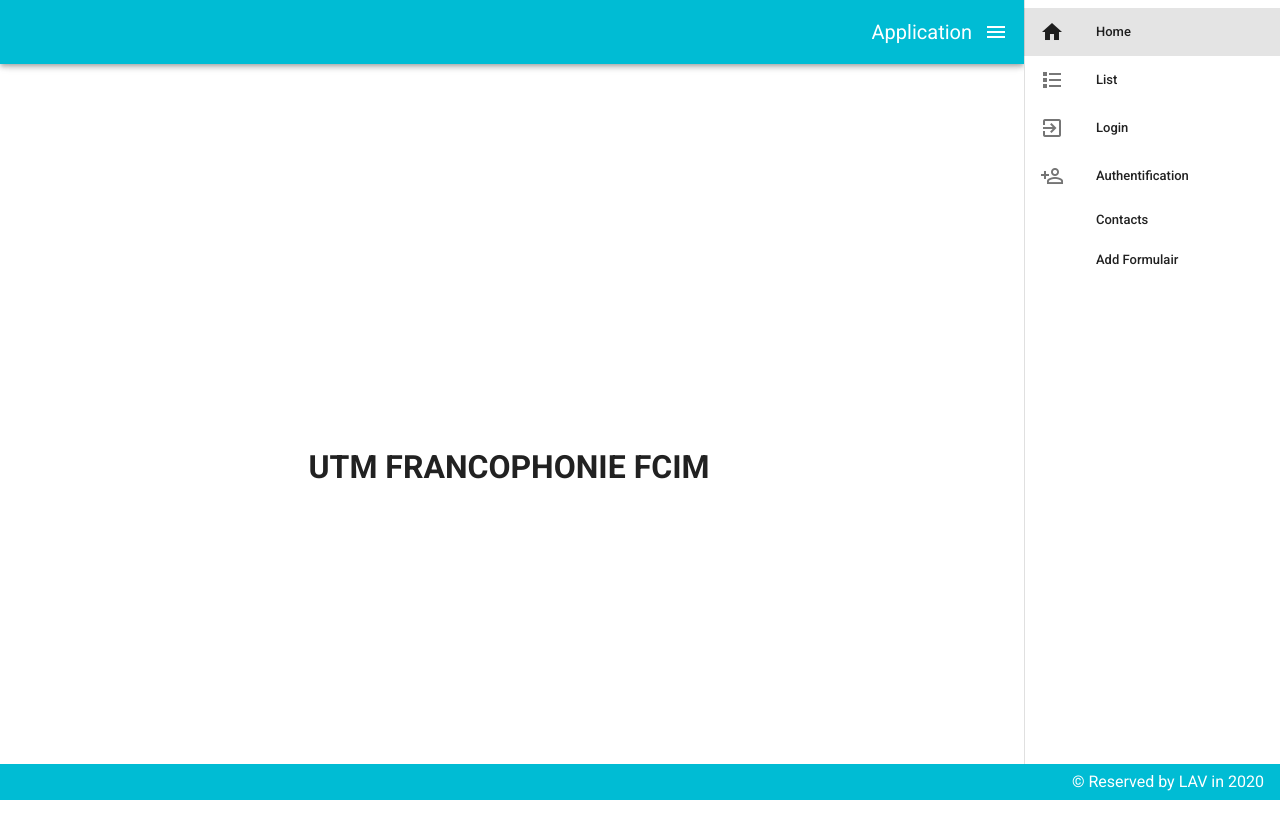
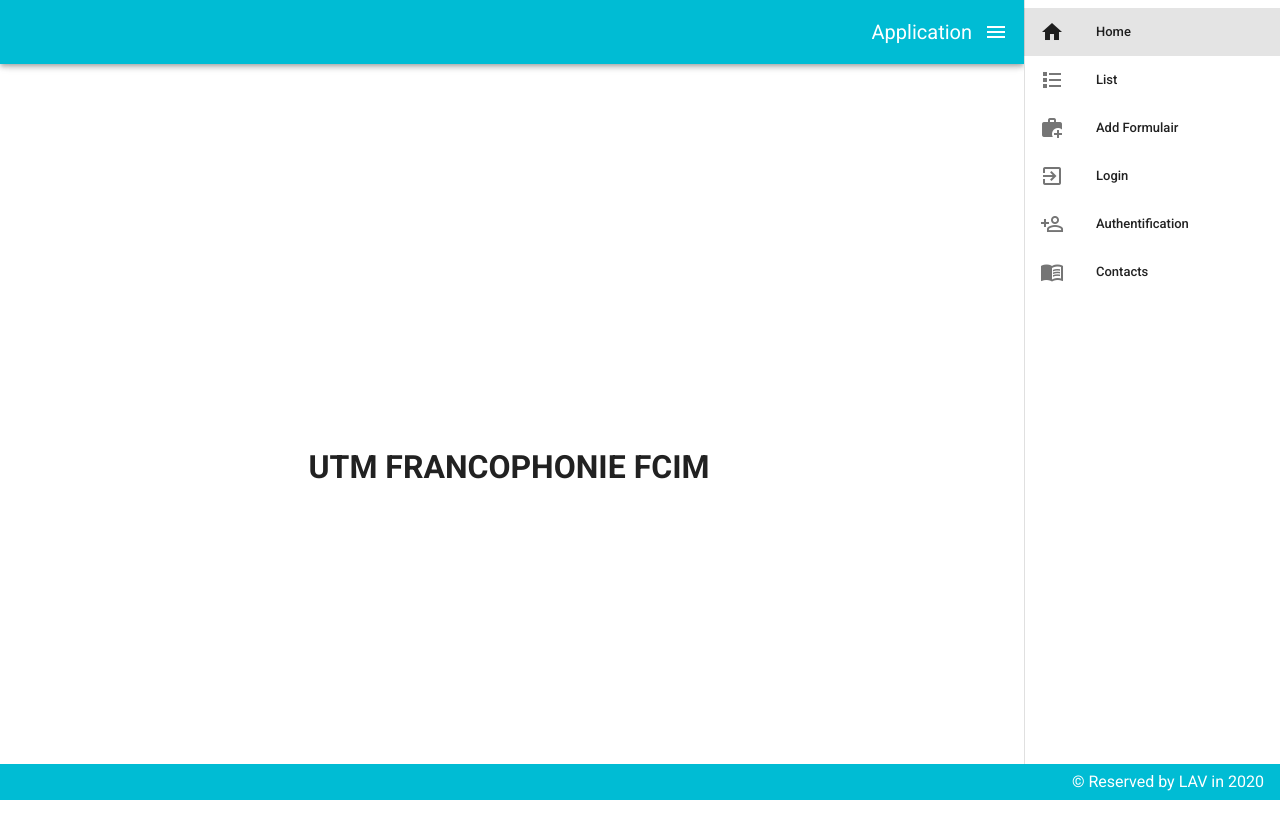
Before and after one commit to trifanvadim98/Testarea-Software, a Vue app: page / in a window 1280 px wide. Shown: the top 838 px of the page. Built offline with nearby package versions, Linux system fonts and the light colour scheme.

Commit message:
was changed order in menu, aded link to registration page

```diff
--- a/package.json
+++ b/package.json
@@ -12,6 +12,7 @@
     "vee-validate": "^3.2.5",
     "vue": "^2.6.11",
     "vue-router": "^3.1.6",
+    "vuelidate": "^0.7.5",
     "vuetify": "^2.2.15"
   },
   "devDependencies": {
--- a/src/components/MainView.vue
+++ b/src/components/MainView.vue
@@ -26,6 +26,16 @@
           </v-list-item-content>
         </v-list-item>
 
+        <v-list-item link :to="{ name: 'form' }">
+          <v-list-item-action>
+            <v-icon>mdi-briefcase-plus</v-icon>
+          </v-list-item-action>
+
+          <v-list-item-content>
+            <v-list-item-title>Add Formulair</v-list-item-title>
+          </v-list-item-content>
+        </v-list-item>
+
        <v-list-item link :to="{ name: 'login' }">
           <v-list-item-action>
             <v-icon>mdi-login-variant</v-icon>
@@ -36,7 +46,7 @@
           </v-list-item-content>
         </v-list-item>
 
-        <v-list-item link>
+        <v-list-item link :to="{ name: 'registration' }">
           <v-list-item-action>
             <v-icon>mdi-account-plus-outline</v-icon>
           </v-list-item-action>
@@ -48,20 +58,11 @@
 
         <v-list-item link>
           <v-list-item-action>
-            <v-icon>mdi-contact-mail</v-icon>
+            <v-icon>mdi-book-open-variant</v-icon>
           </v-list-item-action>
 
           <v-list-item-content>
             <v-list-item-title>Contacts</v-list-item-title>
-          </v-list-item-content>
-        </v-list-item>
-				<v-list-item link :to="{ name: 'form' }">
-          <v-list-item-action>
-            <v-icon>playlist-add</v-icon>
-          </v-list-item-action>
-
-          <v-list-item-content>
-            <v-list-item-title>Add Formulair</v-list-item-title>
           </v-list-item-content>
         </v-list-item>
       </v-list>
--- a/src/router/router.js
+++ b/src/router/router.js
@@ -26,6 +26,11 @@
         path: "/form",
         name: "form",
         component: () => import(/* webpackChunkName: "about" */ '../views/AddForm.vue')
+			},
+			{
+        path: "/registration",
+        name: "registration",
+        component: () => import(/* webpackChunkName: "about" */ '../views/Registration.vue')
 			}
     ]
 });
```
Also changed, not shown: 1 other file (tests, documents, lock files or other folders).
